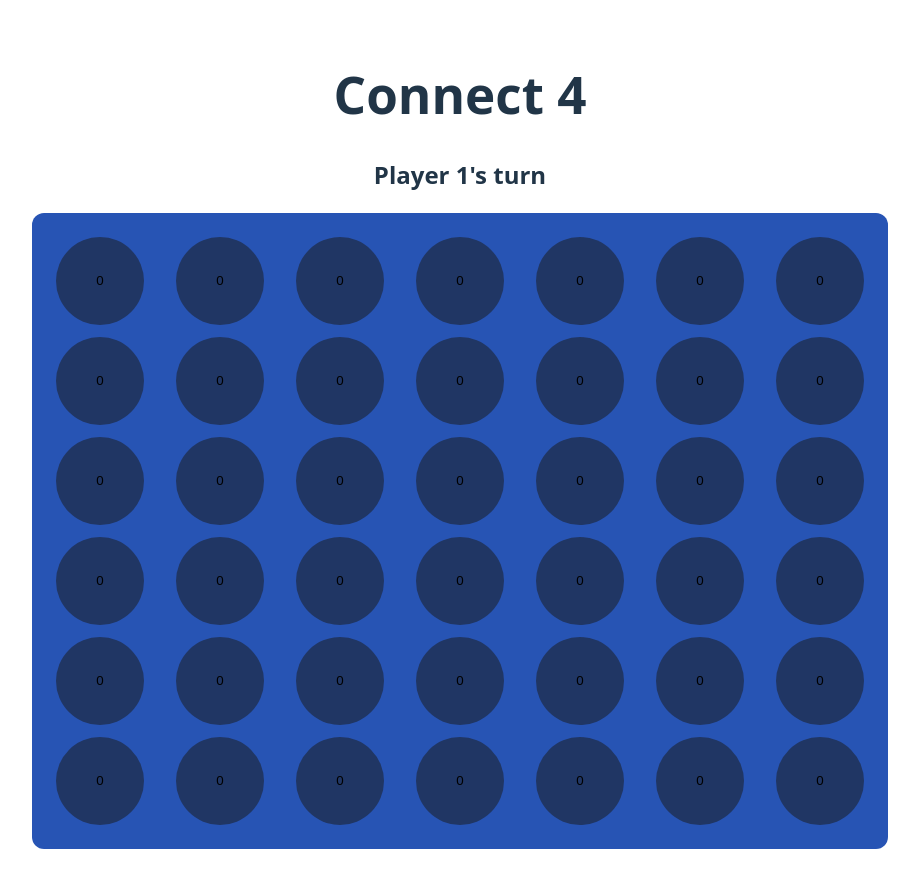
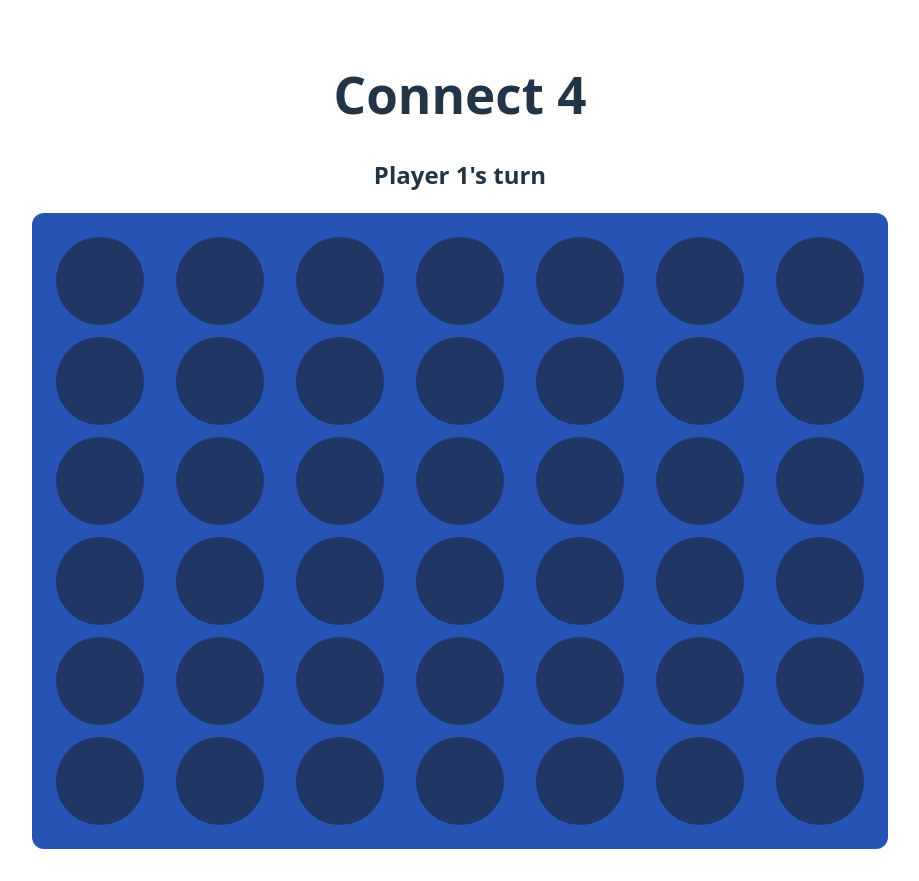
Before and after one commit to JMTC-dev/connect4, a React (Vite) app: page / in a window 1280 px wide. Shown: the whole page, without its empty margins (180-1099 px from the left). Built offline with nearby package versions, Linux system fonts and the light colour scheme.

Commit message:
feat: disable columns when full

```diff
--- a/src/App.tsx
+++ b/src/App.tsx
@@ -21,16 +21,18 @@ const findAvailableRow = (selectedColumn: Cell[]) => {
 function App() {
   const [boardData, setBoardData] = useState<Board>(() => initBoard());
   const [playerTurn, setPlayerTurn] = useState<Cell>(1);
+  const [isDisabled, setIsDisabled] = useState<number[]>([]);
 
   const handlePlay = (colIndex: number) => {
     const selectedColumn = boardData[colIndex];
     const availableRow = findAvailableRow(selectedColumn);
 
     if (availableRow === -1 || availableRow === undefined) {
-      return console.log("Column is full");
+      const nextIsDisabled = [...isDisabled];
+      nextIsDisabled.push(colIndex);
+      return setIsDisabled(nextIsDisabled);
     }
 
-    // 4. Update the board state with the new board
     console.log(colIndex, availableRow);
 
     const nextBoard = boardData.map((col, i) => {
@@ -52,7 +54,11 @@ function App() {
     <>
       <h1>Connect 4</h1>
       <h2>{`Player ${playerTurn}'s turn`}</h2>
-      <GameBoard boardData={boardData} onColumnClick={handlePlay} />
+      <GameBoard
+        boardData={boardData}
+        onColumnClick={handlePlay}
+        isDisabled={isDisabled}
+      />
     </>
   );
 }
--- a/src/components/Board.module.css
+++ b/src/components/Board.module.css
@@ -25,7 +25,14 @@
   cursor: pointer;
 }
 
-.cell {
+.btnDisable {
+  pointer-events: none;
+  cursor: unset;
+}
+
+.cell,
+.playerOne,
+.playerTwo {
   display: flex;
   align-items: center;
   justify-content: center;
@@ -33,4 +40,13 @@
   width: 5.5rem;
   background-color: hsl(221, 51%, 26%);
   border-radius: 50%;
+  transition: all 0.2s ease-out;
 }
+
+.playerOne {
+  background-color: hsl(342.75, 100%, 51.47%);
+}
+
+.playerTwo {
+  background-color: hsl(32.92, 100%, 57.34%);
+}
--- a/src/components/Board.tsx
+++ b/src/components/Board.tsx
@@ -4,29 +4,58 @@ import styles from "./Board.module.css";
 interface GameBoardProps {
   boardData: Board;
   onColumnClick: (colIndex: number) => void;
+  isDisabled: number[];
 }
 
-const GameBoard = ({ boardData, onColumnClick }: GameBoardProps) => {
+const handleCellClass = (rowValue: number) => {
+  switch (rowValue) {
+    case 0:
+      return `${styles.cell}`;
+    case 1:
+      return `${styles.cell} ${styles.playerOne}`;
+    case 2:
+      return `${styles.cell} ${styles.playerTwo}`;
+  }
+};
+
+const GameBoard = ({
+  boardData,
+  onColumnClick,
+  isDisabled,
+}: GameBoardProps) => {
   return (
     <>
       <div className={`${styles.gameboard}`}>
-        {boardData.map((col, colIndex) => (
+        {boardData.map((col, colIndex) =>
+          isDisabled.includes(colIndex) ? (
             <button
               key={`col-${colIndex}`}
-            className={styles.col}
-            tabIndex={0}
+              className={`${styles.col} ${styles.btnDisable}`}
+              onClick={() => onColumnClick(colIndex)}
+              disabled={true}
+            >
+              {col.map((row, rowIndex) => (
+                <div
+                  key={`col-${colIndex}-row-${rowIndex}`}
+                  className={handleCellClass(row)}
+                ></div>
+              ))}
+            </button>
+          ) : (
+            <button
+              key={`col-${colIndex}`}
+              className={`${styles.col}`}
               onClick={() => onColumnClick(colIndex)}
             >
               {col.map((row, rowIndex) => (
                 <div
                   key={`col-${colIndex}-row-${rowIndex}`}
-                className={`${styles.cell}`}
-              >
-                {row}
-              </div>
+                  className={handleCellClass(row)}
+                ></div>
               ))}
             </button>
-        ))}
+          )
+        )}
       </div>
     </>
   );
```
Lines whose indentation alone changed are shown as unchanged.
